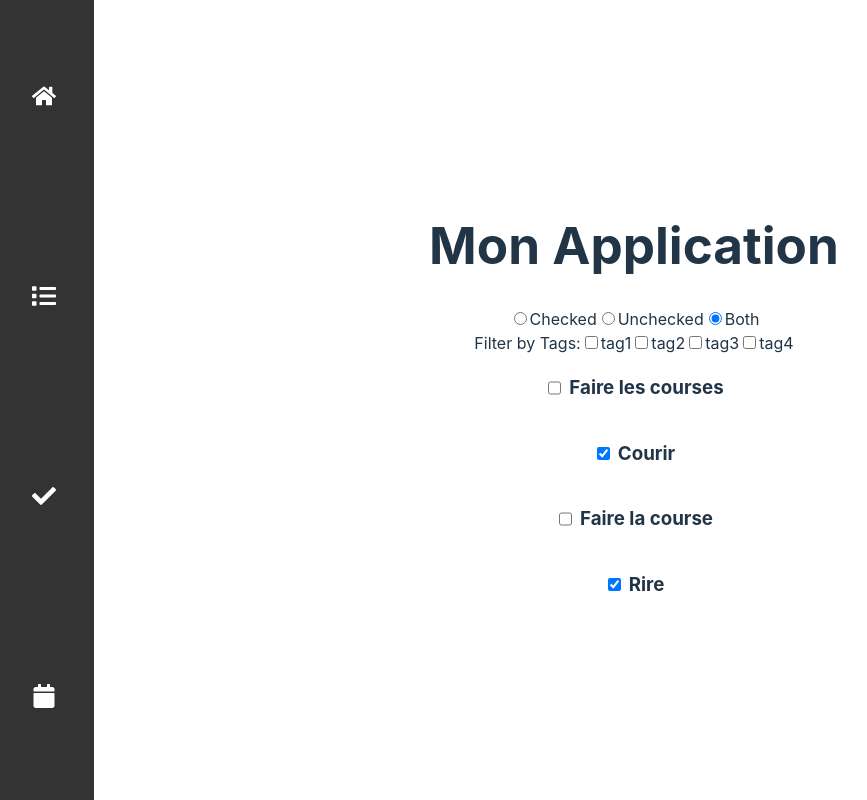
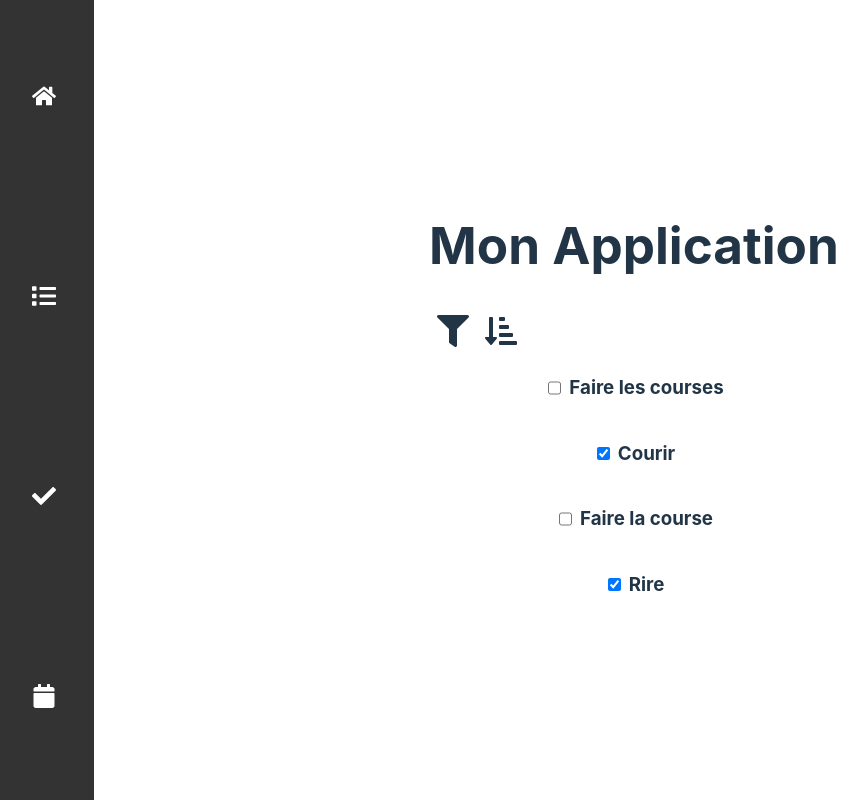
Before and after one commit to GuaisClement/TodoApp, a React (Vite) app: page / in a window 1280 px wide. Both pictures are taken after a click on the element 50 px from the left and 300 px from the top of the page. Shown: the whole page, without its empty margins (6-873 px from the left). Built offline with nearby package versions, Linux system fonts and the light colour scheme.

Commit message:
feat TaskFilter maybe sort by

```diff
--- a/src/TaskList/TaskList.tsx
+++ b/src/TaskList/TaskList.tsx
@@ -1,7 +1,7 @@
 import { useState } from "react";
 import Task from "../list/task/Task";
 import {TaskModel} from "../model/task-model";
-import TaskFilter from './TaskFilter';
+import TaskFilter from './filter/TaskFilter';
 
 const Data: TaskModel[] = [
   {
--- /dev/null
+++ b/src/TaskList/filter/TaskFilter.css
@@ -0,0 +1,22 @@
+.filter {
+  display: flex;
+  align-items: center; /* Center vertically */
+  cursor: pointer; /* Apply pointer cursor to the entire filter */
+}
+
+.filter-icon {
+  display: flex; /* Use flexbox to align icons */
+}
+
+.filter-icon > * {
+  font-size: 24px;
+  cursor: pointer;
+  padding: 8px; /* Adjust padding as needed */
+  transition: background-color 0.3s;
+  height: 32px; /* Set a specific height */
+  width: 32px; /* Set a specific width */
+}
+
+.filter-icon > *:hover {
+  background-color: #555;
+}
--- a/src/TaskList/TaskFilter.tsx
+++ b/src/TaskList/filter/TaskFilter.tsx
@@ -1,5 +1,8 @@
 import React, { useState } from 'react';
-import { TaskModel } from '../model/task-model';
+import { TaskModel } from '../../model/task-model';
+import { FaFilter } from 'react-icons/fa';
+import { FaSortAmountDownAlt } from "react-icons/fa";
+import './TaskFilter.css'
 
 interface TaskFilterProps {
   data: TaskModel[];
@@ -7,6 +10,7 @@ interface TaskFilterProps {
 }
 
 function TaskFilter({ data, onFilterChange }: TaskFilterProps) {
+  const [showFilter, setShowFilter] = useState<boolean>(false);
   const [selectedDisplayOption, setSelectedDisplayOption] = useState<
     'checked' | 'unchecked' | 'both'
   >('both');
@@ -78,6 +82,13 @@ function TaskFilter({ data, onFilterChange }: TaskFilterProps) {
   };
 
   return (
+    <div className="filter">
+        <div className="filter-icon">
+          <FaFilter onClick={() => setShowFilter(!showFilter)}/>
+          <FaSortAmountDownAlt />
+        </div>
+
+        {showFilter === true && (
             <div>
             <label>
                 <input
@@ -108,7 +119,6 @@ function TaskFilter({ data, onFilterChange }: TaskFilterProps) {
             </label>
 
             <div>
-        <label>Filter by Tags:</label>
                 {Array.from(new Set(data.flatMap((task) => task.tags))).map(
                 (tag) => (
                     <label key={tag}>
@@ -123,6 +133,8 @@ function TaskFilter({ data, onFilterChange }: TaskFilterProps) {
                 )}
             </div>
             </div>
+        )}
+    </div>
   );
 }
 
```
Also changed, not shown: src/TaskList/filter/SearchBar.tsx (added, +32 -0 lines), src/header/Taskbar.css (indentation only). Lines whose indentation alone changed are shown as unchanged.
